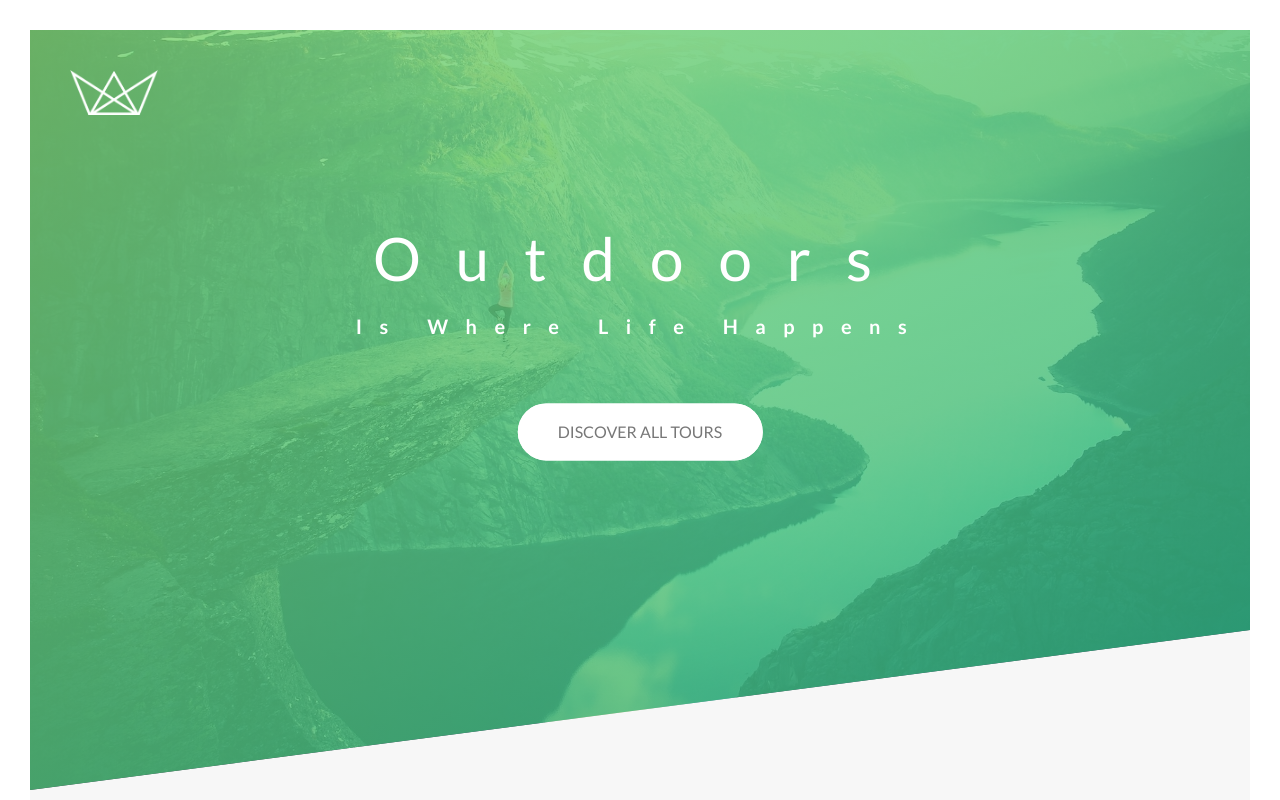
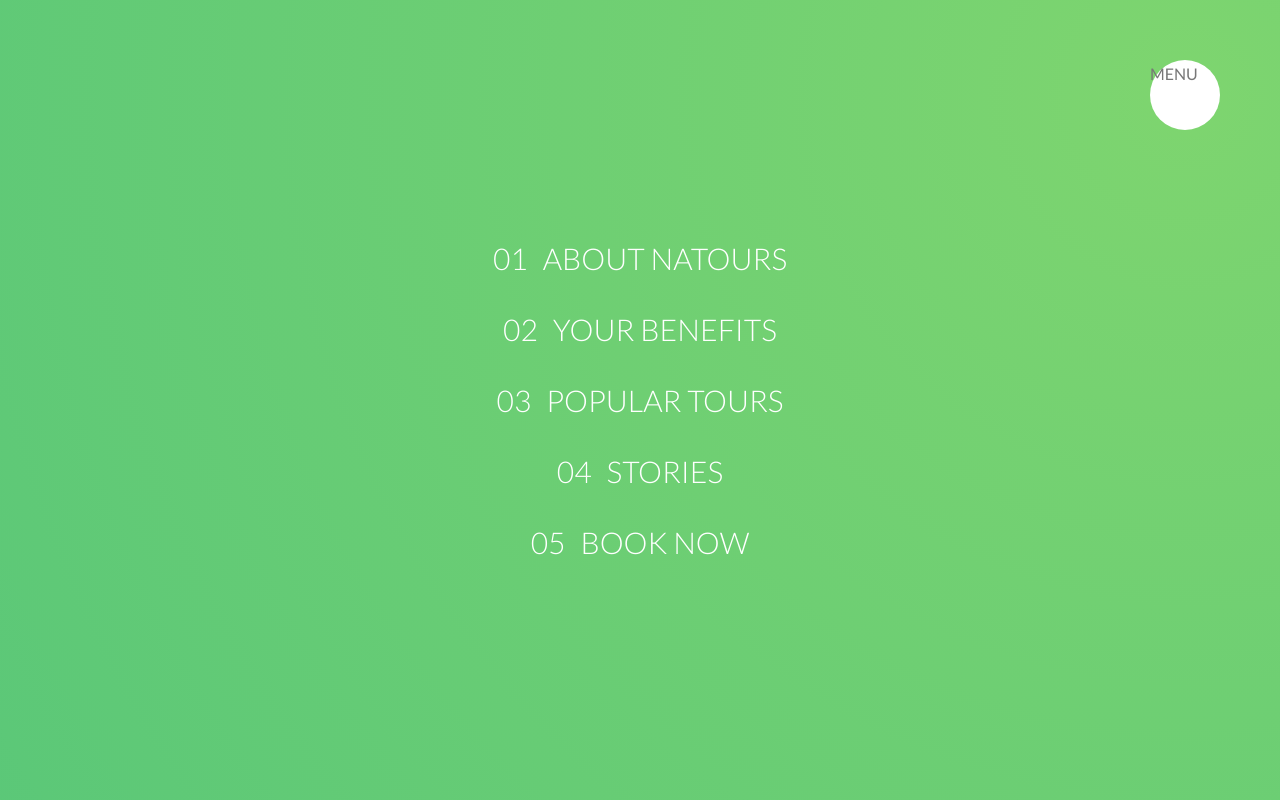
Before and after one commit to PatF3lix/Natour-Project-Front-End, a website: page index.html in a window 1280 px wide. Shown: the top 800 px of the page. Drawn offline with Linux system fonts and the light colour scheme.

Commit message:
began implementing the nagivation part of the website

```diff
--- a/index.html
+++ b/index.html
@@ -17,6 +17,39 @@
     <title>Natours | Exciting tours for adventurous people</title>
   </head>
   <body>
+    <!-- NAVIGATION -->
+    <div class="navigation">
+      <input type="checkbox" class="navigation__checkbox" id="navi-toggle" />
+      <label for="navi-toggle" class="navigation__button">MENU</label>
+      <div class="navigation__background">&nbsp;</div>
+      <nav class="navigation__nav">
+        <ul class="navigation__list">
+          <li class="navigation__item">
+            <a href="#" class="navigation__link"
+              ><span>01</span>About Natours</a
+            >
+          </li>
+          <li class="navigation__item">
+            <a href="#" class="navigation__link"
+              ><span>02</span>Your benefits</a
+            >
+          </li>
+          <li class="navigation__item">
+            <a href="#" class="navigation__link"
+              ><span>03</span>Popular tours</a
+            >
+          </li>
+          <li class="navigation__item">
+            <a href="#" class="navigation__link"><span>04</span>Stories</a>
+          </li>
+          <li class="navigation__item">
+            <a href="#" class="navigation__link"><span>05</span>Book now</a>
+          </li>
+        </ul>
+      </nav>
+    </div>
+
+    <!-- HEADER/HERO -->
     <header class="header">
       <div class="header__logo-box">
         <img class="header__logo" src="img/logo-white.png" alt="header__Logo" />
--- /dev/null
+++ b/sass/layout/_navigation.scss
@@ -0,0 +1,85 @@
+.navigation {
+  &__checkbox {
+    display: none;
+  }
+
+  &__button {
+    background-color: $color-white;
+    height: 7rem;
+    width: 7rem;
+    position: fixed;
+    top: 6rem;
+    right: 6rem;
+    border-radius: 50%;
+    z-index: 200;
+  }
+
+  &__background {
+    height: 6rem;
+    width: 6rem;
+    border-radius: 50%;
+    position: fixed;
+    top: 6.5rem;
+    right: 6.5rem;
+    background-image: radial-gradient(
+      $color-primary-light,
+      $color-primary-dark
+    );
+    z-index: 100;
+
+    transform: scale(80);
+  }
+
+  &__nav {
+    height: 100vh;
+    width: 100%;
+    position: fixed;
+    top: 0;
+    right: 0;
+    z-index: 150;
+  }
+
+  &__list {
+    position: absolute;
+    top: 50%;
+    left: 50%;
+    transform: translate(-50%, -50%);
+    list-style: none;
+    text-align: center;
+  }
+
+  &__item {
+  }
+
+  &__link {
+    color: $color-white;
+    padding: 1rem 2rem;
+    &:link,
+    &visited {
+      display: inline-block;
+      font-size: 3rem;
+      font-weight: 300;
+      text-decoration: none;
+      text-transform: uppercase;
+      background-image: linear-gradient(
+        120deg,
+        transparent 0%,
+        transparent 50%,
+        $color-white 50%
+      );
+      background-size: 230%;
+      transition: all 0.4s;
+    }
+    span {
+      margin-right: 1.5rem;
+      display: inline-block;
+    }
+
+    &:hover,
+    &:active {
+      background-position: 100%;
+      color: $color-primary;
+      transform: translateX(1rem);
+    }
+  }
+}
--- a/sass/main.scss
+++ b/sass/main.scss
@@ -22,3 +22,4 @@
 @import "layout/toursCardsLayout";
 @import "layout/testimonialsLayout";
 @import "layout/footer";
+@import "layout/navigation";
```
Also changed, not shown: css/style.comp.css.
